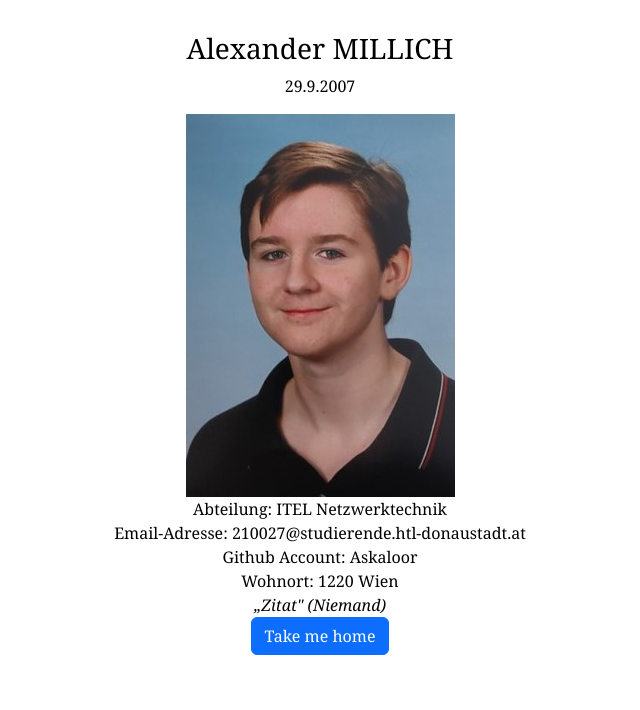
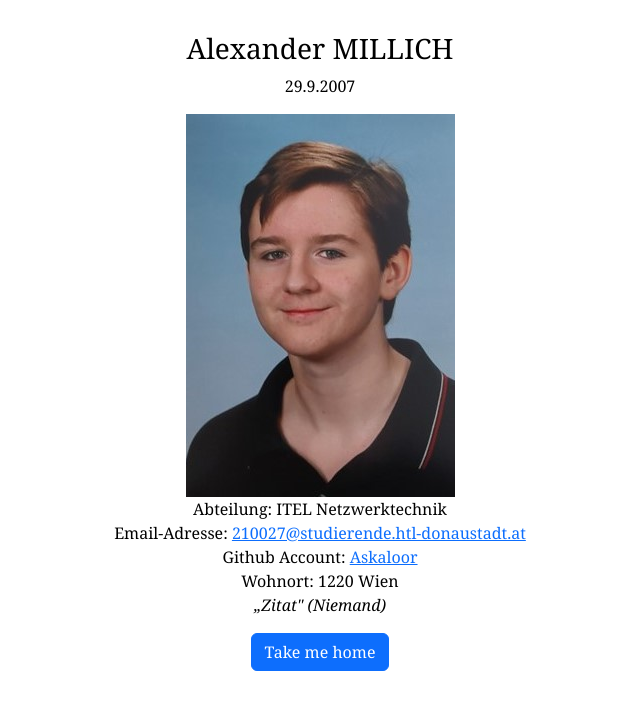
Before and after one commit to mahies/4ahitn_24, an Angular app: page /about_meMILLICH in a window 1280 px wide. Shown: the top 710 px of the page, without its empty margins (320-960 px from the left). Built offline with nearby package versions, Linux system fonts and the light colour scheme.

Commit message:
MILLICH: UB-28

```diff
--- a/src/app/page-about-me-millich/page-about-me-millich.component.css
+++ b/src/app/page-about-me-millich/page-about-me-millich.component.css
@@ -8,18 +8,20 @@ body {
 }
 
 body {
-  font-family: "Georgia", serif;
   background-color: white;
   color: black;
 }
 
 @media (prefers-color-scheme: dark) {
   body {
-    font-family: "Georgia", serif;
     background-color: black;
     color: white;
   }
 }
+body {
+  font-family: "Georgia", serif;
+}
+
 .container {
   min-height: 100vh;
 }
--- a/src/app/page-about-me-millich/page-about-me-millich.component.html
+++ b/src/app/page-about-me-millich/page-about-me-millich.component.html
@@ -1,19 +1,22 @@
 <html lang="de">
 <head>
-<link rel="stylesheet" href="page-about-me-millich.component.css">
+  <link rel="stylesheet" href="page-about-me-millich.component.css">
 </head>
 <body>
- <div style="text-align: center;" class="container">
-   <h3>{{me.firstname}} {{me.surname.toLocaleUpperCase()}}</h3>
-   <p>{{me.birthday.getDate()}}.{{me.birthday.getMonth()}}.{{me.birthday.getFullYear()}}</p>
+<main>
+  <div style="text-align: center;" class="container">
+    <h3>{{ me.firstname }} {{ me.surname.toLocaleUpperCase() }}</h3>
+    <p>{{ me.birthday.getDate() }}.{{ me.birthday.getMonth() }}.{{ me.birthday.getFullYear() }}</p>
     <img src="{{me.urlImage}}">
-    <p>Abteilung: {{me.department}}<br>
-    Email-Adresse: {{me.email}}<br>
-    Github Account: {{me.github_nickname}}<br>
-    Wohnort: {{me.zip_code}} {{me.city}}<br>
-    <i>{{me.message}}</i><br>
-      <a routerLink="/home" routerLinkActive="active" class="btn btn-primary">Take me home</a>
+    <p>
+      Abteilung: {{ me.department }}<br>
+      Email-Adresse: <a href="mailto:210027@studiernde.htl-donaustadt.at">{{ me.email }}</a><br>
+      Github Account: <a href="https://github.com/askaloor">{{ me.github_nickname }}</a><br>
+      Wohnort: {{ me.zip_code }} {{ me.city }}<br>
+      <i>{{ me.message }}</i><br>
     </p>
+    <a routerLink="/home" routerLinkActive="active" class="btn btn-primary">Take me home</a>
   </div>
+</main>
 </body>
 </html>
--- a/src/app/page-about-me-millich/page-about-me-millich.component.scss
+++ b/src/app/page-about-me-millich/page-about-me-millich.component.scss
@@ -6,7 +6,6 @@ body {
   }
 }
 body {
-  font-family: 'Georgia', serif;
   background-color: white;
   color: black;
 }
@@ -14,10 +13,12 @@ body {
 
 @media (prefers-color-scheme: dark) {
   body {
-    font-family: 'Georgia', serif;
     background-color: black;
     color: white;
   }
+}
+body{
+  font-family: 'Georgia', serif;
 }
 
 .container {
```
Also changed, not shown: 1 other file (tests, documents, lock files or other folders).
